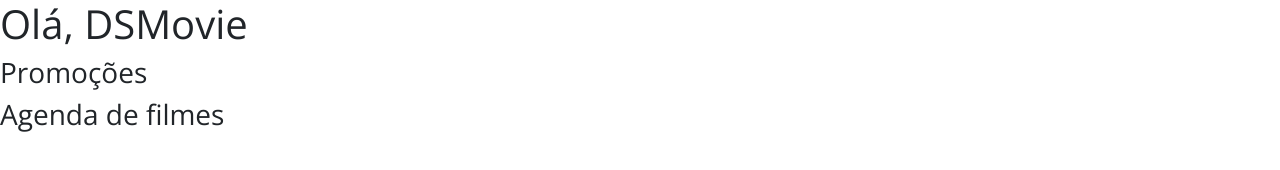
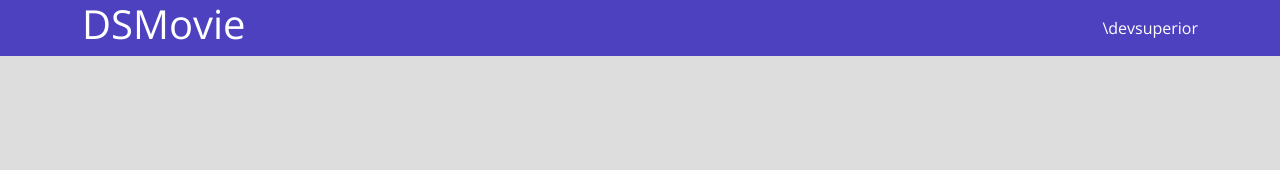
Before and after one commit to DudaMagalha/dsmovie, a plain HTML site: page index.html in a window 1280 px wide. Drawn offline with nearby package versions, Linux system fonts and the light colour scheme.

Commit message:
Barra Superior Parte 1

```diff
--- a/css/style.css
+++ b/css/style.css
@@ -1,6 +1,27 @@
 @import url('https://fonts.googleapis.com/css2?family=Open+Sans:wght@300;400;700&display=swap');
 
 * {
+    font-family: 'Open Sans', sans-serif;
+    box-sizing: border-box;
+}
 
-    font-family: 'Open Sans', sans-serif;
+html, body {
+    background-color: #ddd;
 }
+
+nav {
+    display: flex;
+    align-items: center;
+    justify-content: space-between;
+}
+
+header {
+
+    background-color: #4D41C0;
+    color: #fff;
+}
+
+a, a:hover {
+    color: unset;
+    text-decoration: none;
+}
--- a/index.html
+++ b/index.html
@@ -10,9 +10,12 @@
 
 </head>
 <body>
-    <h1>Olá, DSMovie</h1>
-    <h3>Promoções</h3>
-    <h3>Agenda de filmes</h3>
+    <header>
+        <nav class="container">
+            <h1>DSMovie</h1>
+            <a href="https://github.com/devsuperior">\devsuperior</a>
+        </nav>
 
+    </header>
 </body>
 </html>
```
